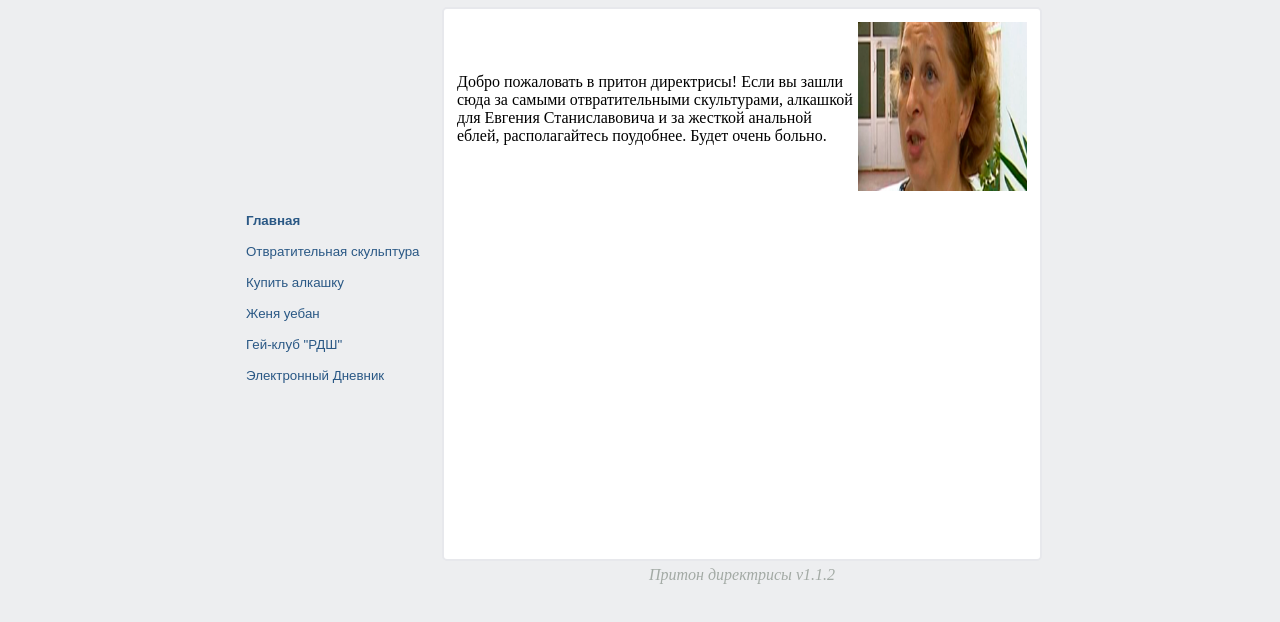
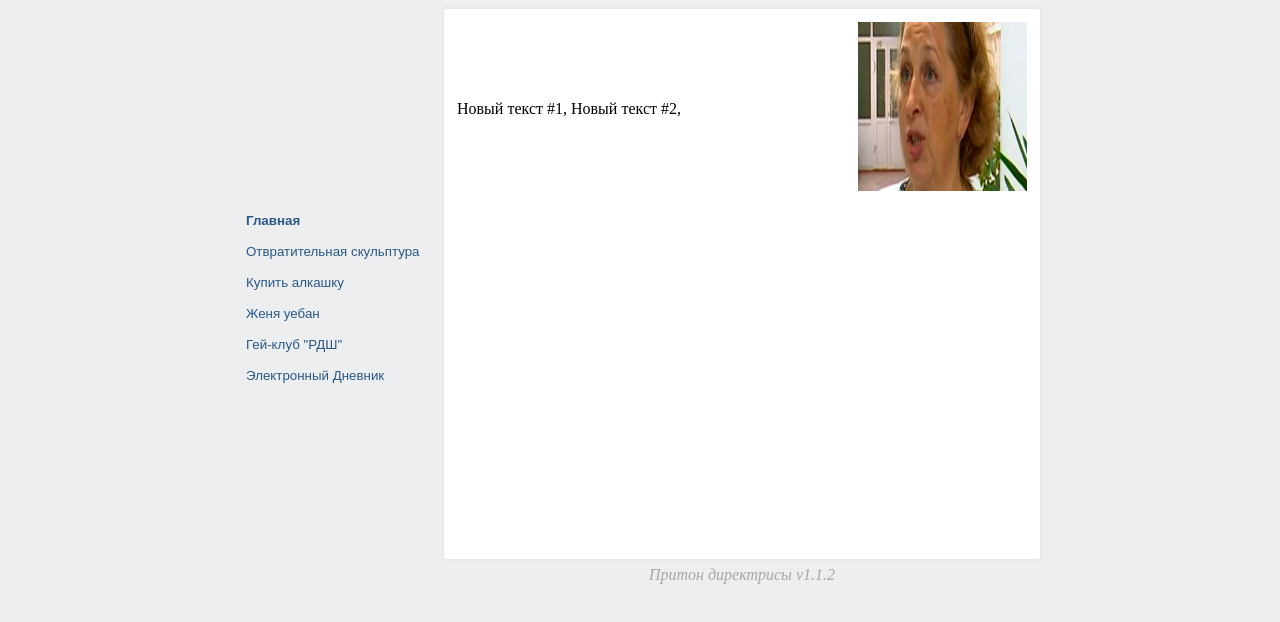
Before and after one commit to oru13t/priton, a plain HTML site: page index.html in a window 1280 px wide. Shown: the part 44-666 px from the top of the page. Drawn offline with Linux system fonts and the light colour scheme.

Commit message:
Update index.html

```diff
--- a/index.html
+++ b/index.html
@@ -36,7 +36,14 @@
                     <div class="jopa">
                         <table class="rf">
                             <td width=70%>
-                                <span id="sosi">Добро пожаловать в притон директрисы! Если вы зашли сюда за самыми отвратительными скультурами, алкашкой для Евгения Станиславовича и за жесткой анальной еблей, располагайтесь поудобнее. Будет очень больно.</span>
+                                <span>Добро пожаловать в притон директрисы! Если вы зашли сюда за самыми отвратительными скультурами, алкашкой для Евгения Станиславовича и за жесткой анальной еблей, располагайтесь поудобнее. Будет очень больно.</span>
+                                <span>хочу сосать</span>
+                                <script>
+                                    let t = document.getElementsByTagName("span");
+                                    for (let i=0; i<t.length; i++) {
+                                        t[i].innerHTML="Новый текст #"+(i+1)+", ";
+                                    }
+                                </script>
                             </td>
                             <td width=30%>
                                 <img src="src/favicon.png" width=100%></img>
```
